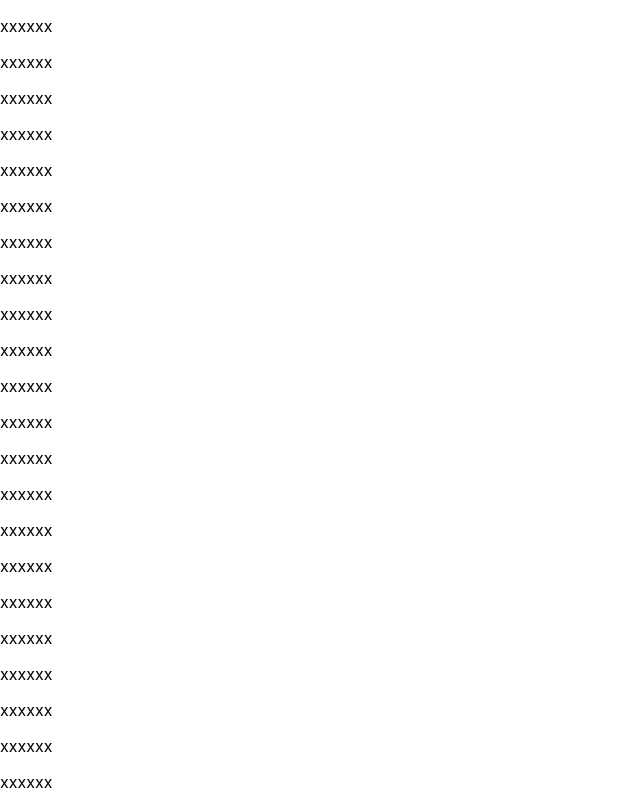
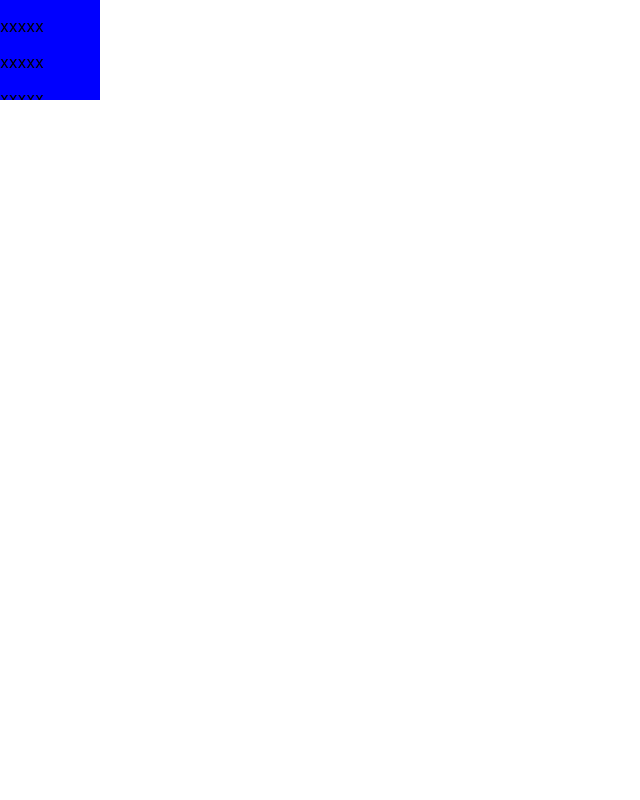
Before and after one commit to Carefree-happy/react-demo, a React (Create React App) app: page / in a window 1280 px wide. Shown: the top 800 px of the page, without its empty margins (0-640 px from the left). Built offline with nearby package versions, Linux system fonts and the light colour scheme.

Commit message:
feat: getBoundingClientRect

```diff
--- a/src/App.tsx
+++ b/src/App.tsx
@@ -1,49 +1,63 @@
-import MyLazyload from './components/MyLazyLoad';
-import img1 from './image.jpg';
-import img2 from './image.jpg';
+import { MouseEventHandler, useEffect, useRef } from 'react'
 
 function App() {
+    const ref = useRef<HTMLDivElement>(null);
+
+    const clickHandler: MouseEventHandler<HTMLDivElement> = (e: any) => {
+        const top = document.getElementById('box')!.getBoundingClientRect().top;
+
+        console.log('box pageY', e.pageY);
+        console.log('box clientY', e.clientY)
+        console.log('box offsetY', e.pageY - top - window.scrollY);
+        console.log('box offsetY', e.clientY - top);
+        console.log('box screenY', e.screenY);
+
+        console.log('scrollTop', ref.current?.scrollTop);
+        console.log('offsetTop', ref.current?.offsetTop);
+        console.log('clientTop', ref.current?.clientTop);
+    };
+
+    useEffect(() => {
+        document.getElementById('box')!.addEventListener('click', (e) => {
+            console.log('box2 pageY', e.pageY);
+            console.log('box2 clientY', e.clientY)
+            console.log('box2 offsetY', e.offsetY);
+            console.log('box2 screenY', e.screenY);
+        });
+    }, []);
 
     return (
-        <div>
-            <p>xxxxxx</p>
-            <p>xxxxxx</p>
-            <p>xxxxxx</p>
-            <p>xxxxxx</p>
-            <p>xxxxxx</p>
-            <p>xxxxxx</p>
-            <p>xxxxxx</p>
-            <p>xxxxxx</p>
-            <p>xxxxxx</p>
-            <p>xxxxxx</p>
-            <p>xxxxxx</p>
-            <p>xxxxxx</p>
-            <p>xxxxxx</p>
-            <p>xxxxxx</p>
-            <p>xxxxxx</p>
-            <p>xxxxxx</p>
-            <p>xxxxxx</p>
-            <p>xxxxxx</p>
-            <p>xxxxxx</p>
-            <p>xxxxxx</p>
-            <p>xxxxxx</p>
-            <p>xxxxxx</p>
-            <p>xxxxxx</p>
-            <p>xxxxxx</p>
-            <p>xxxxxx</p>
-            <p>xxxxxx</p>
-            <p>xxxxxx</p>
-            <p>xxxxxx</p>
-            <p>xxxxxx</p>
-            <MyLazyload placeholder={<div>loading...</div>}>
-                <img src={img1}/>
-            </MyLazyload>
-            <MyLazyload placeholder={<div>loading...</div>}>
-                <img src={img2}/>
-            </MyLazyload>
+        <div  style={{height: '2000px'}}>
+            <div
+                id="box"
+                ref={ref}
+                onClick={clickHandler}
+                style={{
+                    width: '100px',
+                    height: '100px',
+                    background: 'blue',
+                    overflow: 'auto'
+                }}
+            >
+                <p>xxxxx</p>
+                <p>xxxxx</p>
+                <p>xxxxx</p>
+                <p>xxxxx</p>
+                <p>xxxxx</p>
+                <p>xxxxx</p>
+                <p>xxxxx</p>
+                <p>xxxxx</p>
+                <p>xxxxx</p>
+                <p>xxxxx</p>
+                <p>xxxxx</p>
+                <p>xxxxx</p>
+                <p>xxxxx</p>
+                <p>xxxxx</p>
+                <p>xxxxx</p>
+                <p>xxxxx</p>
+            </div>
         </div>
-
     )
 }
 
-export default App;
+export default App
```
Also changed, not shown: src/image.jpg (deleted).
